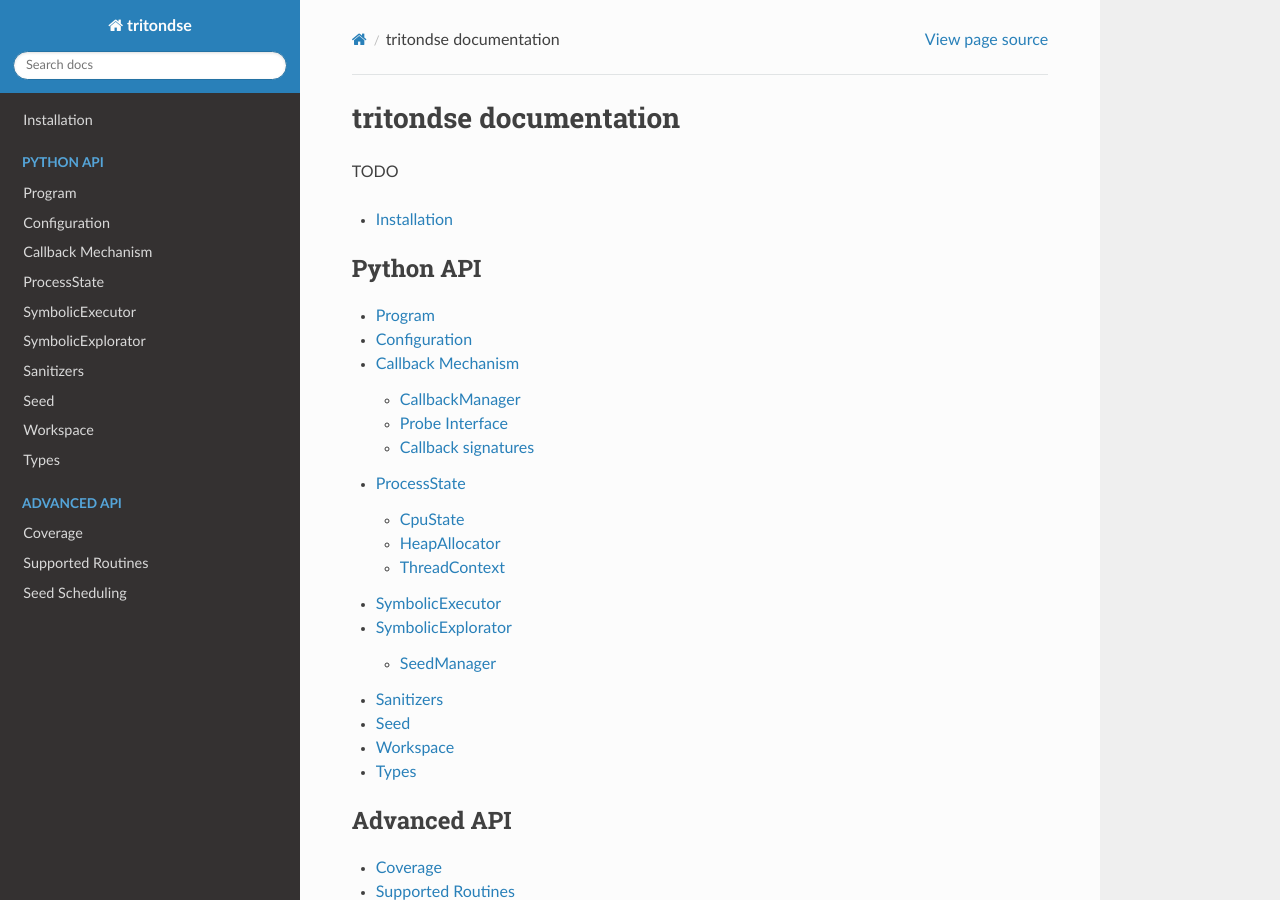
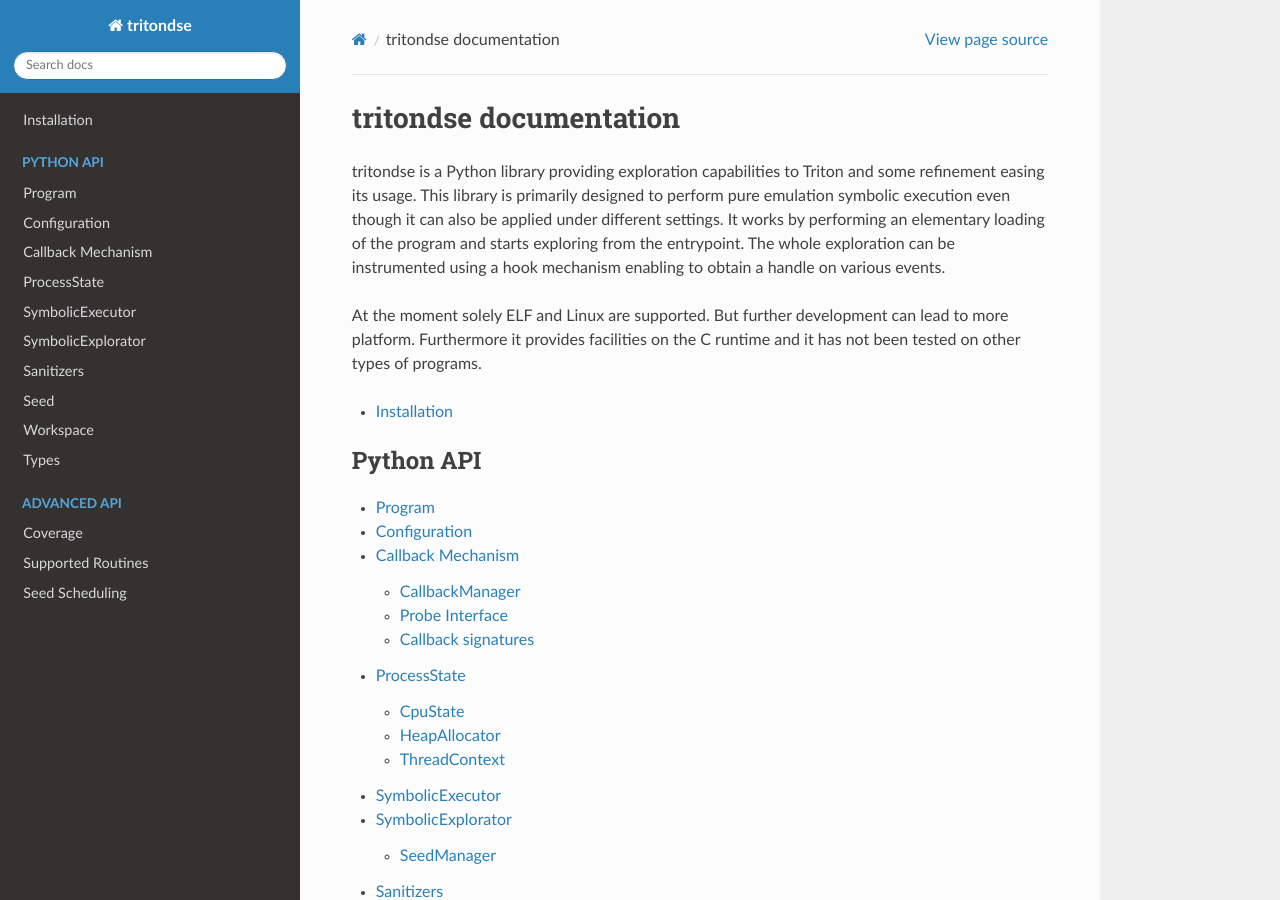
Before and after one commit to quarkslab/tritondse, a Sphinx documentation site: the page built from doc/index.rst, in a window 1280 px wide and 900 px high. Built offline with Sphinx 7.4.7 and the Read the Docs theme 2.0.0, drawn with Linux system fonts in a browser that asks for light colours.

Commit message:
add index

```diff
--- a/doc/index.rst
+++ b/doc/index.rst
@@ -1,8 +1,17 @@
 tritondse documentation
 =======================
 
-TODO
+tritondse is a Python library providing exploration capabilities to Triton
+and some refinement easing its usage. This library is primarily designed
+to perform pure emulation symbolic execution even though it can also be
+applied under different settings. It works by performing an elementary
+loading of the program and starts exploring from the entrypoint. The whole
+exploration can be instrumented using a hook mechanism enabling to obtain
+a handle on various events.
 
+At the moment solely ELF and Linux are supported. But further development
+can lead to more platform. Furthermore it provides facilities on the C
+runtime and it has not been tested on other types of programs.
 
 .. toctree::
    :maxdepth: 2
```
